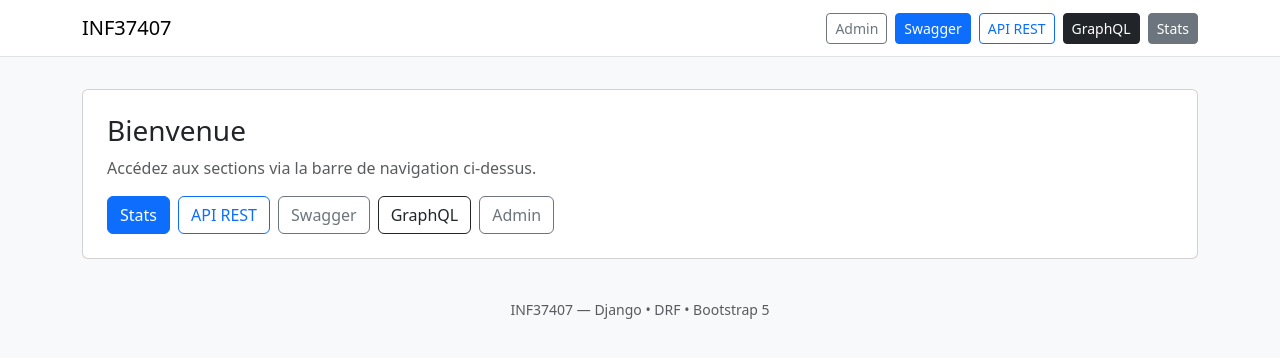
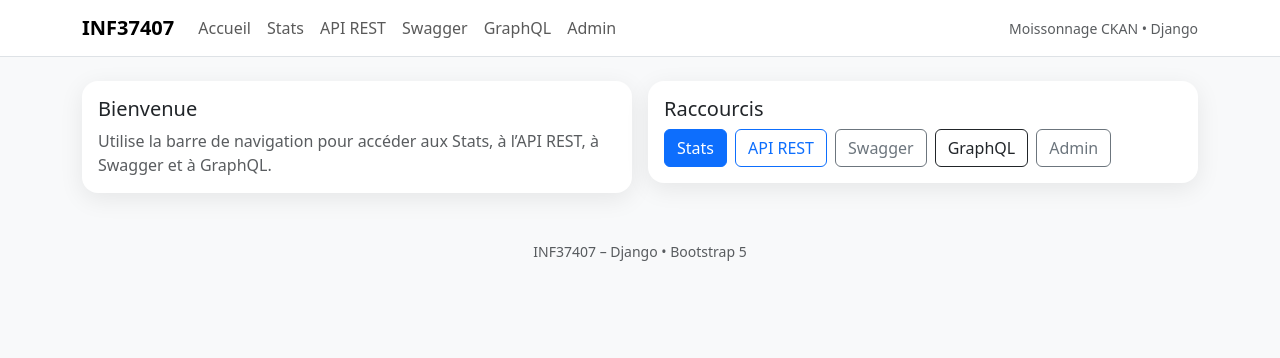
Before and after one commit to bk2024-20/inf37407, a Django app: template templates/home.html in a window 1280 px wide. Shown: the top 358 px of the page. Run offline with Django 5.2, Linux system fonts and the light colour scheme; the template is opened without the code that fills it, so the values that code supplies are empty.

Commit message:
Add home route and templates

```diff
--- a/templates/base.html
+++ b/templates/base.html
@@ -1,29 +1,47 @@
 <!doctype html>
-<html lang="fr">
+<html lang="fr" data-bs-theme="light">
   <head>
     <meta charset="utf-8">
     <meta name="viewport" content="width=device-width, initial-scale=1">
     <title>{% block title %}INF37407{% endblock %}</title>
     <link href="https://cdn.jsdelivr.net/npm/bootstrap@5.3.3/dist/css/bootstrap.min.css" rel="stylesheet">
+    <style>
+      .card { border: 0; border-radius: 1rem; box-shadow: 0 6px 24px rgba(0,0,0,.08); }
+      .kpi { font-size: clamp(1.6rem, 2.5vw, 2.2rem); font-weight: 700; }
+      .muted { color: #6c757d; }
+      .section-title { font-weight: 700; letter-spacing: .3px; }
+    </style>
+    {% block head %}{% endblock %}
   </head>
   <body class="bg-light">
-    <nav class="navbar navbar-expand-lg bg-white border-bottom mb-3">
+    <nav class="navbar navbar-expand-lg bg-white border-bottom">
       <div class="container">
-        <a class="navbar-brand" href="{% url 'home' %}">INF37407</a>
-        <div class="d-flex gap-2">
-          <a class="btn btn-sm btn-outline-secondary" href="/admin/">Admin</a>
-          <a class="btn btn-sm btn-primary" href="/swagger/">Swagger</a>
-          <a class="btn btn-sm btn-outline-primary" href="/api/datasets/">API REST</a>
-          <a class="btn btn-sm btn-dark" href="/graphql">GraphQL</a>
-          <a class="btn btn-sm btn-secondary" href="/stats/">Stats</a>
+        <a class="navbar-brand fw-semibold" href="{% url 'home' %}">INF37407</a>
+        <button class="navbar-toggler" data-bs-toggle="collapse" data-bs-target="#nav">
+          <span class="navbar-toggler-icon"></span>
+        </button>
+        <div id="nav" class="collapse navbar-collapse">
+          <ul class="navbar-nav me-auto">
+            <li class="nav-item"><a class="nav-link" href="{% url 'home' %}">Accueil</a></li>
+            <li class="nav-item"><a class="nav-link" href="{% url 'stats' %}">Stats</a></li>
+            <li class="nav-item"><a class="nav-link" href="/api/datasets/">API REST</a></li>
+            <li class="nav-item"><a class="nav-link" href="/swagger/">Swagger</a></li>
+            <li class="nav-item"><a class="nav-link" href="/graphql">GraphQL</a></li>
+            <li class="nav-item"><a class="nav-link" href="/admin/">Admin</a></li>
+          </ul>
+          <span class="navbar-text small text-muted">Moissonnage CKAN • Django</span>
         </div>
       </div>
     </nav>
-    <main class="container py-3">
+
+    <main class="container py-4">
       {% block content %}{% endblock %}
     </main>
+
     <footer class="container py-4 text-center small text-muted">
-      INF37407 — Django • DRF • Bootstrap 5
+      INF37407 – Django • Bootstrap 5
     </footer>
+    <script src="https://cdn.jsdelivr.net/npm/bootstrap@5.3.3/dist/js/bootstrap.bundle.min.js"></script>
+    {% block scripts %}{% endblock %}
   </body>
 </html>
--- a/templates/home.html
+++ b/templates/home.html
@@ -1,15 +1,24 @@
 {% extends "base.html" %}
-{% block title %}Accueil — INF37407{% endblock %}
+{% block title %}Accueil – INF37407{% endblock %}
 {% block content %}
-  <div class="card p-4">
-    <h1 class="h3 mb-2">Bienvenue</h1>
-    <p class="text-muted">Accédez aux sections via la barre de navigation ci-dessus.</p>
-    <div class="d-flex gap-2 flex-wrap">
-      <a class="btn btn-primary" href="/stats/">Stats</a>
-      <a class="btn btn-outline-primary" href="/api/datasets/">API REST</a>
-      <a class="btn btn-outline-secondary" href="/swagger/">Swagger</a>
-      <a class="btn btn-outline-dark" href="/graphql">GraphQL</a>
-      <a class="btn btn-outline-secondary" href="/admin/">Admin</a>
+  <div class="row g-3">
+    <div class="col-md-6">
+      <div class="card p-3">
+        <h5 class="mb-2">Bienvenue</h5>
+        <p class="text-muted mb-0">Utilise la barre de navigation pour accéder aux Stats, à l’API REST, à Swagger et à GraphQL.</p>
+      </div>
+    </div>
+    <div class="col-md-6">
+      <div class="card p-3">
+        <h5 class="mb-2">Raccourcis</h5>
+        <div class="d-flex gap-2 flex-wrap">
+          <a class="btn btn-primary" href="{% url 'stats' %}">Stats</a>
+          <a class="btn btn-outline-primary" href="/api/datasets/">API REST</a>
+          <a class="btn btn-outline-secondary" href="/swagger/">Swagger</a>
+          <a class="btn btn-outline-dark" href="/graphql">GraphQL</a>
+          <a class="btn btn-outline-secondary" href="/admin/">Admin</a>
+        </div>
+      </div>
     </div>
   </div>
 {% endblock %}
```
